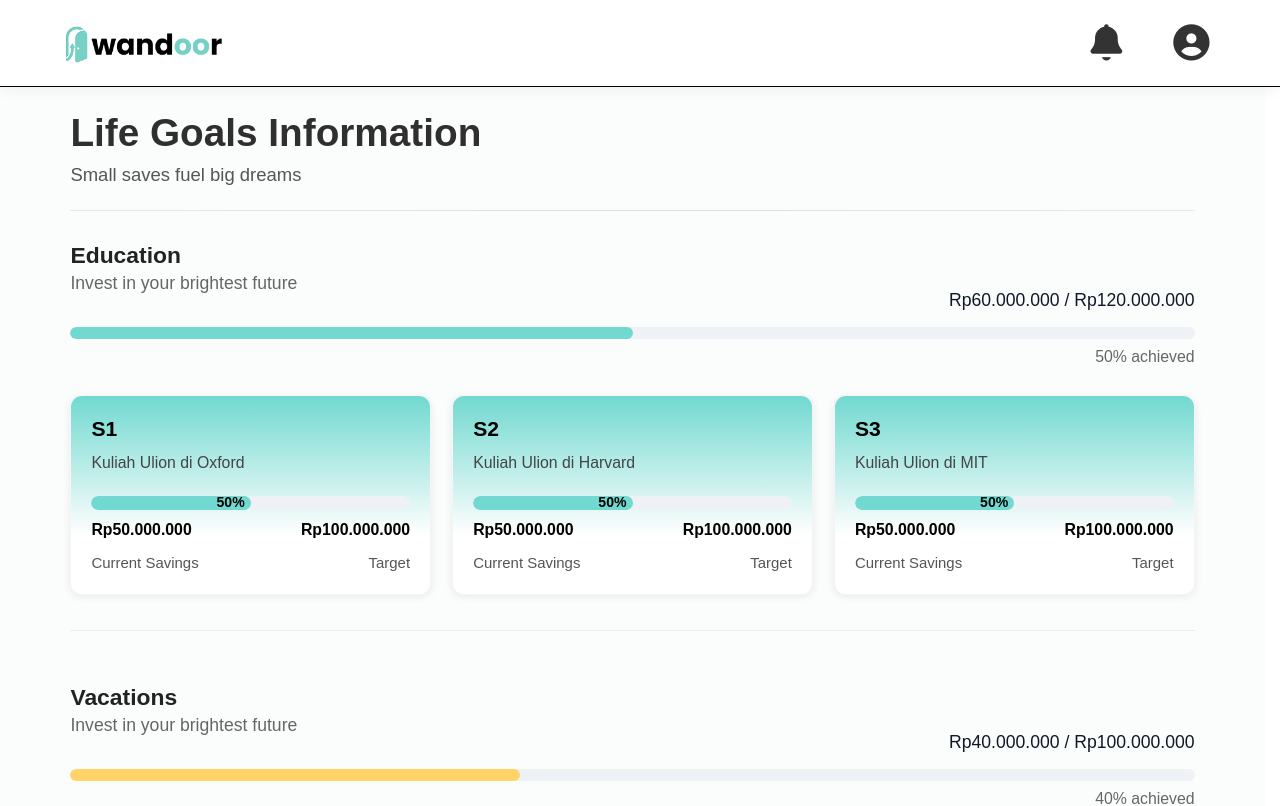
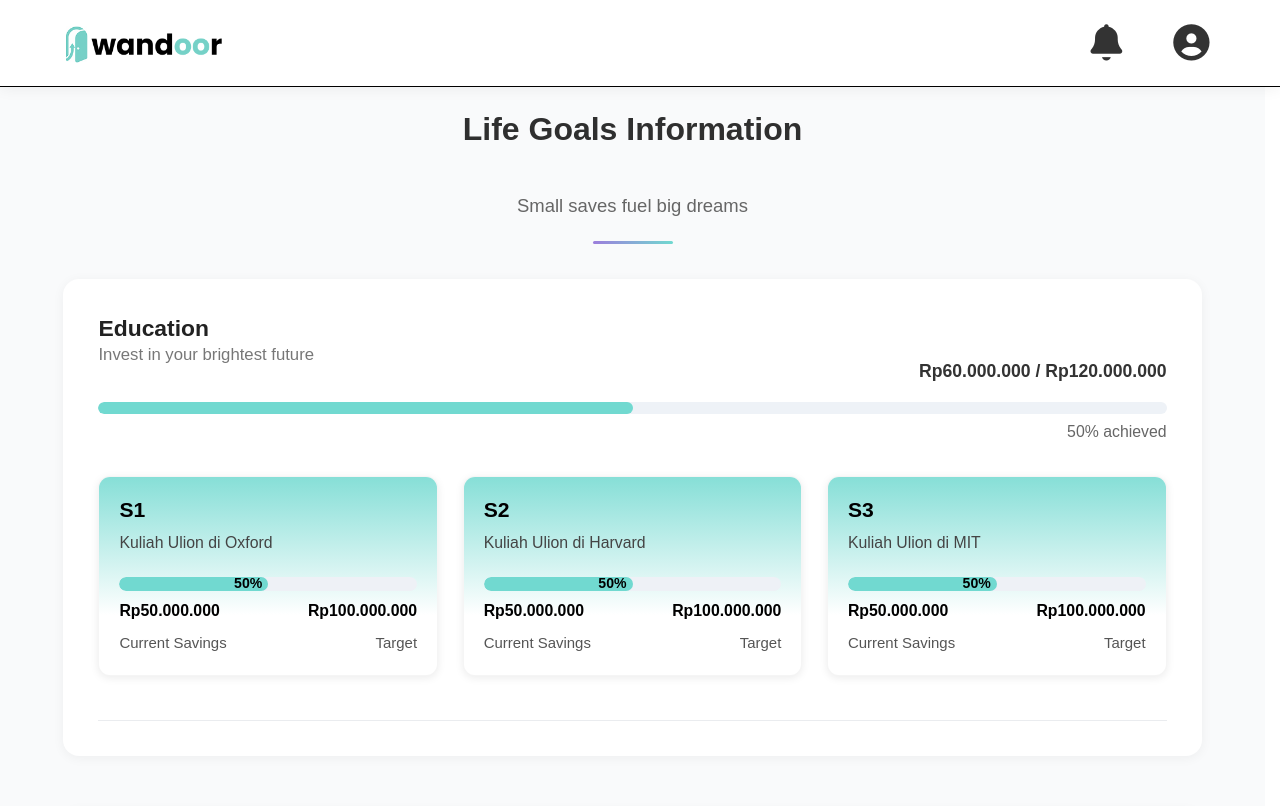
Before and after one commit to kelompok-3-odp343/Client-Side, a React (Vite) app: page /lifegoals in a window 1280 px wide. Shown: the top 806 px of the page. Built offline with nearby package versions, Linux system fonts and the light colour scheme; no server answers; sample sign-in values are in the browser's storage.

Commit message:
final design life goals page

```diff
--- a/src/features/life-goals/styles/life-goals.css
+++ b/src/features/life-goals/styles/life-goals.css
@@ -1,109 +1,141 @@
 /* ===== PAGE ===== */
 .life-goals-page {
   font-family: "Poppins", sans-serif;
-  background: #fafdfb;
+  background: #f9fafb;
   min-height: 100vh;
   padding-top: 110px;
+  color: #1a1a1a;
 }
 
 /* ===== CONTAINER ===== */
 .content-wrap {
-  width: calc(100% - 8rem);
-  max-width: 1600px;
-  margin: 0 auto;
+  width: min(90%, 1600px);
+  margin-inline: auto;
+  padding-bottom: 4rem;
 }
 
 /* ===== HEADER ===== */
 .section-title {
-  font-size: 2.2rem !important;
-  font-weight: 700 !important;
-  margin-bottom: 0.25rem !important;
+  font-size: 2.2rem;
+  font-weight: 700;
+  color: #111;
+  margin-bottom: 0.25rem;
+  text-align: center;
 }
 
 .section-subtitle {
-  font-size: 1.05rem !important;
-  color: #555 !important;
-  margin-bottom: 1.2rem !important;
+  font-size: 1.05rem;
+  color: #666;
+  margin-bottom: 1.2rem;
+  text-align: center;
   position: relative;
 }
 
 .section-subtitle::after {
   content: "";
   display: block;
-  width: 100%;
-  height: 1px;
-  background: linear-gradient(to right, #e5e9ef, #d7dee7, #e5e9ef);
-  margin: 1.2rem auto 1.8rem auto;
+  width: 80px;
+  height: 3px;
+  border-radius: 2px;
+  background: linear-gradient(90deg, #9c7edc, #71d9d0);
+  margin: 1.2rem auto 2rem;
 }
 
 /* ===== CATEGORY ===== */
 .category-block {
-  margin-bottom: 3rem !important;
+  background: #fff;
+  border-radius: 16px;
+  padding: 2rem;
+  box-shadow: 0 2px 12px rgba(0, 0, 0, 0.05);
+  margin-bottom: 3rem;
+  transition: transform 0.2s ease, box-shadow 0.2s ease;
+}
+
+.category-block:hover {
+  transform: translateY(-2px);
+  box-shadow: 0 4px 16px rgba(0, 0, 0, 0.08);
 }
 
 .category-header {
   display: flex;
   justify-content: space-between;
   align-items: flex-end;
-  margin-bottom: 0.75rem;
+  margin-bottom: 1rem;
 }
 
 .category-title {
   font-size: 1.3rem;
   font-weight: 700;
   margin: 0;
+  color: #222;
 }
 
 .category-subtitle {
-  font-size: 1rem;
-  color: #666;
+  font-size: 0.95rem;
+  color: #777;
 }
 
+.category-total {
+  font-weight: 600;
+  font-size: 1rem;
+  color: #333;
+}
+
+/* ===== PROGRESS BAR ===== */
 .big-progress {
   width: 100%;
   height: 14px;
-  background: #e6ebf2;
+  background: #edf0f4;
   border-radius: 8px;
   overflow: hidden;
+  position: relative;
 }
 
 .big-progress-fill {
   height: 100%;
-  transition: width 0.3s ease;
+  transition: width 0.4s ease-in-out;
+  border-radius: 8px;
 }
 
 .big-progress-meta {
   text-align: right;
   color: #666;
   font-size: 0.9rem;
-  margin-top: 4px;
+  margin-top: 6px;
 }
 
-/* ===== SUBCARDS ===== */
+/* ===== SUBCARDS GRID ===== */
 .subcards-grid {
-  margin-top: 1.5rem;
+  margin-top: 1.8rem;
   display: grid;
-  grid-template-columns: repeat(3, 1fr);
-  gap: 1.2rem;
+  grid-template-columns: repeat(auto-fit, minmax(320px, 1fr));
+  gap: 1.4rem;
 }
 
+/* ===== SEPARATOR ===== */
 .category-separator {
   width: 100%;
   height: 1px;
-  background: #e8ecf2;
-  margin-top: 2rem;
+  background: #eaecef;
+  margin-top: 2.5rem;
 }
 
 /* ===== SUBCARD ===== */
 .lg-subcard {
   background: #fff;
-  border-radius: 12px;
-  box-shadow: 0 2px 8px rgba(0, 0, 0, 0.08);
-  border: 1px solid rgba(0, 0, 0, 0.04);
+  border-radius: 14px;
+  box-shadow: 0 2px 10px rgba(0, 0, 0, 0.06);
+  border: 1px solid #ececec;
   overflow: hidden;
   position: relative;
-  min-height: 240px; /* sebelumnya 200px */
+  min-height: 240px;
   transition: all 0.25s ease;
+  cursor: pointer;
+}
+
+.lg-subcard:hover {
+  transform: translateY(-4px);
+  box-shadow: 0 6px 20px rgba(0, 0, 0, 0.08);
 }
 
 .lg-subcard::before {
@@ -115,6 +147,7 @@
   width: 100%;
   background: var(--gradient-color);
   z-index: 0;
+  opacity: 0.85;
 }
 
 .lg-subcard-body {
@@ -129,8 +162,8 @@
 
 .lg-subcard-title {
   font-weight: 700;
-  font-size: 1.2rem;
-  color: #000;
+  font-size: 1.15rem;
+  color: #111;
   margin-bottom: 6px;
 }
 
@@ -140,7 +173,7 @@
   margin-bottom: 18px;
 }
 
-/* ===== PROGRESS ===== */
+/* ===== MINI PROGRESS ===== */
 .lg-progress-wrap {
   display: flex;
   flex-direction: column;
@@ -150,7 +183,7 @@
 .lg-mini-progress {
   width: 100%;
   height: 14px;
-  background: #eef1f6;
+  background: #f2f4f8;
   border-radius: 10px;
   overflow: hidden;
   position: relative;
@@ -162,7 +195,7 @@
   display: flex;
   align-items: center;
   justify-content: flex-end;
-  transition: width 0.3s ease;
+  transition: width 0.4s ease-in-out;
 }
 
 .lg-progress-text {
@@ -173,19 +206,35 @@
 }
 
 .lg-progress-labels {
-  display: flex !important;
-  justify-content: space-between !important;
-  font-size: 0.85rem !important;
-  color: #555 !important;
-  margin-top: 4px !important;
-  order: 2 !important;
+  display: flex;
+  justify-content: space-between;
+  font-size: 0.85rem;
+  color: #666;
+  margin-top: 4px;
 }
 
 .lg-progress-values {
-  display: flex !important;
-  justify-content: space-between !important;
-  font-size: 0.9rem !important;
-  font-weight: 600 !important;
-  color: #000 !important;
-  margin-top: 2px !important;
+  display: flex;
+  justify-content: space-between;
+  font-size: 0.9rem;
+  font-weight: 600;
+  color: #111;
+  margin-top: 2px;
 }
+
+/* ===== RESPONSIVE ===== */
+@media (max-width: 768px) {
+  .content-wrap {
+    width: 92%;
+  }
+
+  .category-header {
+    flex-direction: column;
+    align-items: flex-start;
+    gap: 0.4rem;
+  }
+
+  .subcards-grid {
+    grid-template-columns: 1fr;
+  }
+}
```
